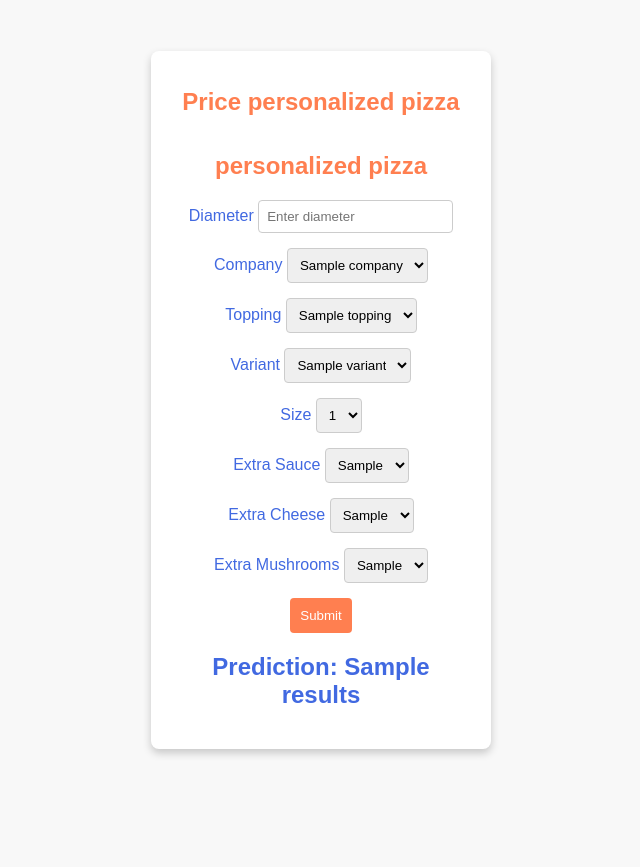
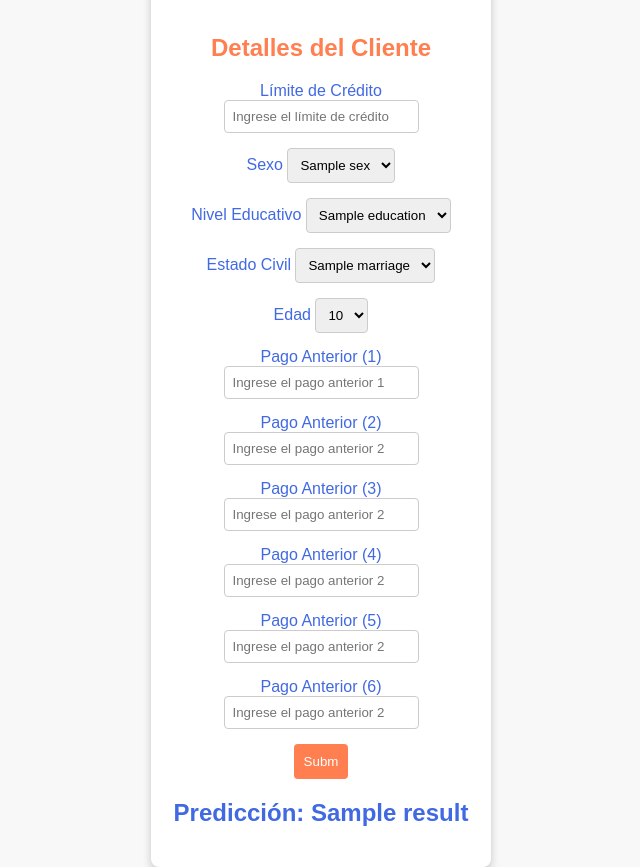
Before and after one commit to RiemanNClav/-Default-of-Credit-Card-Clients-Dataset, a Flask app: template templates/home.html in a window 1280 px wide. Shown: the whole page, without its empty margins (319-959 px from the left). Before the commit the page ends 756 px from the top, so only its background shows below. Run offline with Flask 3, Linux system fonts and the light colour scheme; the template is opened without the code that fills it: most values are stand-ins (such as "Sample title", 1, 10 or a date in 2020); parts of the project's set-up code (start-up, migrations or seed data) failed here and were passed over.

Commit message:
cambios finales 1

```diff
--- a/app.py
+++ b/app.py
@@ -1,52 +1,54 @@
 from flask import Flask, request, render_template
 import numpy as np
 import pandas as pd
+import sys
+import os
+
+current_dir = os.path.dirname(os.path.abspath(__file__))
+project_root = os.path.dirname(os.path.dirname(current_dir))
+sys.path.insert(0, project_root)
+
 
 from src.pipeline.predict_pipeline import CustomData, PredictPipeline
 
 application = Flask(__name__)
 app = application
 
-# Cargar el conjunto de datos (ajusta el nombre del archivo o la ruta según tu caso)
 df = pd.read_csv('artifacts/train.csv')
 
-# Obtener valores únicos de las categorías
-companies = df['company'].unique()
-toppings = df['topping'].unique()
-variants = df['variant'].unique()
-sizes = df['size'].unique()
-extra_sauces = df['extra_sauce'].unique()
-extra_cheeses = df['extra_cheese'].unique()
-extra_mushrooms = df['extra_mushrooms'].unique()
+SEX = df['SEX'].unique()
+EDUCATION = ["0", "1", "2", "3", "4"]
+MARRIAGE = df['MARRIAGE'].unique()
+AGE = df['AGE'].unique()
 
-# Ruta para la página de inicio
+
 @app.route('/')
 def index():
     return render_template('index.html')
 
-# Ruta para predecir datos
 @app.route('/predictdata', methods=['GET', 'POST'])
 def predict_datapoint():
     if request.method == 'GET':
         return render_template('home.html',
-                               companies=companies,
-                               toppings=toppings,
-                               variants=variants,
-                               sizes=sizes,
-                               extra_sauces=extra_sauces,
-                               extra_cheeses=extra_cheeses,
-                               extra_mushrooms=extra_mushrooms)
+                               SEXs=SEX,
+                               EDUCATIONs=EDUCATION,
+                               MARRIAGsE=MARRIAGE,
+                               AGEs=AGE)
     else:
         data = CustomData(
-            diameter=float(request.form.get('diameter')),
-            company=request.form.get('company'),
-            topping=request.form.get('topping'),
-            variant=request.form.get('variant'),
-            size=request.form.get('size'),
-            extra_sauce=request.form.get('extra_sauce'),
-            extra_cheese=request.form.get('extra_cheese'),
-            extra_mushrooms=request.form.get('extra_mushrooms')
+            limit_bal=int(request.form.get('LIMIT_BAL')),
+            sex=request.form.get('SEX'),
+            education=request.form.get('EDUCATION'),
+            marriage=request.form.get('MARRIAGE'),
+            age=request.form.get('AGE'),
+            pay_1=float(request.form.get('PAY_1')),
+            pay_2=float(request.form.get('PAY_2')),
+            pay_3=float(request.form.get('PAY_3')),
+            pay_4=float(request.form.get('PAY_4')),
+            pay_5=float(request.form.get('PAY_5')),
+            pay_6=float(request.form.get('PAY_6'))
         )
+
         pred_df = data.get_data_as_data_frame()
         print(pred_df)
         print("Before Prediction")
@@ -56,14 +58,11 @@ def predict_datapoint():
         results = predict_pipeline.predict(pred_df)
         print("After Prediction")
         return render_template('home.html',
-                               results=results[0],
-                               companies=companies,
-                               toppings=toppings,
-                               variants=variants,
-                               sizes=sizes,
-                               extra_sauces=extra_sauces,
-                               extra_cheeses=extra_cheeses,
-                               extra_mushrooms=extra_mushrooms)
+                               result=results[0],
+                               SEXs=SEX,
+                               EDUCATIONs=EDUCATION,
+                               MARRIAGsE=MARRIAGE,
+                               AGEs=AGE)
 
 if __name__ == "__main__":
     app.run(host="0.0.0.0")
--- a/requirements.txt
+++ b/requirements.txt
@@ -6,3 +6,4 @@ catboost
 dill
 mlflow
 Flask
+dagshub
--- a/templates/home.html
+++ b/templates/home.html
@@ -1,7 +1,7 @@
 <!DOCTYPE html>
 <html>
 <head>
-    <title>Pizza Prices</title>
+    <title>Predicción de Crédito</title>
     <style>
         body {
             font-family: Arial, sans-serif;
@@ -24,7 +24,7 @@
         }
 
         h1 {
-            color: #ff7f50; /* Naranja */
+            color: #ff7f50;
             margin-bottom: 20px;
             font-size: 24px;
         }
@@ -37,7 +37,7 @@
         .form-label {
             text-align: left;
             margin-bottom: 5px;
-            color: #4169e1; /* Azul */
+            color: #4169e1;
         }
 
         .form-control {
@@ -48,7 +48,7 @@
         }
 
         .btn {
-            background-color: #ff7f50; /* Naranja */
+            background-color: #ff7f50;
             color: white;
             padding: 10px;
             border: none;
@@ -57,7 +57,7 @@
         }
 
         .btn:hover {
-            background-color: #ff6347; /* Naranja más oscuro */
+            background-color: #ff6347;
         }
 
         select {
@@ -66,90 +66,92 @@
             border: 1px solid #ccc;
             margin-bottom: 15px;
             padding: 5px;
-            overflow-y: auto; /* Habilita el scroll vertical */
+            overflow-y: auto;
         }
 
         h2 {
-            color: #4169e1; /* Azul */
+            color: #4169e1;
             margin-top: 20px;
         }
     </style>
 </head>
 <body>
     <div class="login">
-        <h1>Price personalized pizza</h1>
+        <h1>Predicción de Crédito</h1>
 
         <form action="{{ url_for('predict_datapoint') }}" method="post">
             <h1>
-                <legend>personalized pizza</legend>
+                <legend>Detalles del Cliente</legend>
             </h1>
             <div class="mb-3">
-                <label class="form-label">Diameter</label>
-                <input class="form-control" type="number" name="diameter" placeholder="Enter diameter" step="0.01" required />
+                <label class="form-label">Límite de Crédito</label>
+                <input class="form-control" type="number" name="LIMIT_BAL" placeholder="Ingrese el límite de crédito" step="0.01" required />
             </div>
             <div class="mb-3">
-                <label class="form-label">Company</label>
-                <select class="form-control" name="company" required>
-                    {% for company in companies %}
-                        <option value="{{ company }}">{{ company }}</option>
+                <label class="form-label">Sexo</label>
+                <select class="form-control" name="SEX" required>
+                    {% for sex in SEXs %}
+                        <option value="{{ sex }}">{{ sex }}</option>
                     {% endfor %}
                 </select>
             </div>
             <div class="mb-3">
-                <label class="form-label">Topping</label>
-                <select class="form-control" name="topping" required>
-                    {% for topping in toppings %}
-                        <option value="{{ topping }}">{{ topping }}</option>
+                <label class="form-label">Nivel Educativo</label>
+                <select class="form-control" name="EDUCATION" required>
+                    {% for education in EDUCATIONs %}
+                        <option value="{{ education }}">{{ education }}</option>
                     {% endfor %}
                 </select>
             </div>
             <div class="mb-3">
-                <label class="form-label">Variant</label>
-                <select class="form-control" name="variant" required>
-                    {% for variant in variants %}
-                        <option value="{{ variant }}">{{ variant }}</option>
+                <label class="form-label">Estado Civil</label>
+                <select class="form-control" name="MARRIAGE" required>
+                    {% for marriage in MARRIAGsE %}
+                        <option value="{{ marriage }}">{{ marriage }}</option>
                     {% endfor %}
                 </select>
             </div>
             <div class="mb-3">
-                <label class="form-label">Size</label>
-                <select class="form-control" name="size" required>
-                    {% for size in sizes %}
-                        <option value="{{ size }}">{{ size }}</option>
+                <label class="form-label">Edad</label>
+                <select class="form-control" name="AGE" required>
+                    {% for age in AGEs %}
+                        <option value="{{ age }}">{{ age }}</option>
                     {% endfor %}
                 </select>
             </div>
             <div class="mb-3">
-                <label class="form-label">Extra Sauce</label>
-                <select class="form-control" name="extra_sauce" required>
-                    {% for extra_sauce in extra_sauces %}
-                        <option value="{{ extra_sauce }}">{{ extra_sauce }}</option>
-                    {% endfor %}
-                </select>
+                <label class="form-label">Pago Anterior (1)</label>
+                <input class="form-control" type="number" name="PAY_1" placeholder="Ingrese el pago anterior 1" step="0.01" required />
             </div>
             <div class="mb-3">
-                <label class="form-label">Extra Cheese</label>
-                <select class="form-control" name="extra_cheese" required>
-                    {% for extra_cheese in extra_cheeses %}
-                        <option value="{{ extra_cheese }}">{{ extra_cheese }}</option>
-                    {% endfor %}
-                </select>
+                <label class="form-label">Pago Anterior (2)</label>
+                <input class="form-control" type="number" name="PAY_2" placeholder="Ingrese el pago anterior 2" step="0.01" required />
             </div>
             <div class="mb-3">
-                <label class="form-label">Extra Mushrooms</label>
-                <select class="form-control" name="extra_mushrooms" required>
-                    {% for extra_mushroom in extra_mushrooms %}
-                        <option value="{{ extra_mushroom }}">{{ extra_mushroom }}</option>
-                    {% endfor %}
-                </select>
+                <label class="form-label">Pago Anterior (3)</label>
+                <input class="form-control" type="number" name="PAY_3" placeholder="Ingrese el pago anterior 2" step="0.01" required />
             </div>
             <div class="mb-3">
-                <input class="btn" type="submit" value="Submit" />
+                <label class="form-label">Pago Anterior (4)</label>
+                <input class="form-control" type="number" name="PAY_4" placeholder="Ingrese el pago anterior 2" step="0.01" required />
+            </div>
+            <div class="mb-3">
+                <label class="form-label">Pago Anterior (5)</label>
+                <input class="form-control" type="number" name="PAY_5" placeholder="Ingrese el pago anterior 2" step="0.01" required />
+            </div>
+            <div class="mb-3">
+                <label class="form-label">Pago Anterior (6)</label>
+                <input class="form-control" type="number" name="PAY_6" placeholder="Ingrese el pago anterior 2" step="0.01" required />
+            </div>
+
+
+            <div class="mb-3">
+                <input class="btn" type="submit" value="Subm" />
             </div>
         </form>
 
         <h2>
-            Prediction: {{ results }}
+            Predicción: {{ result }}
         </h2>
     </div>
 </body>
--- a/templates/index.html
+++ b/templates/index.html
@@ -1 +1 @@
-<h1>Welcome to the home page</h1>
+<h1>Bienvenido a la pagina</h1>
```
Also changed, not shown: .github/workflows/main.yml, 2 other files.
